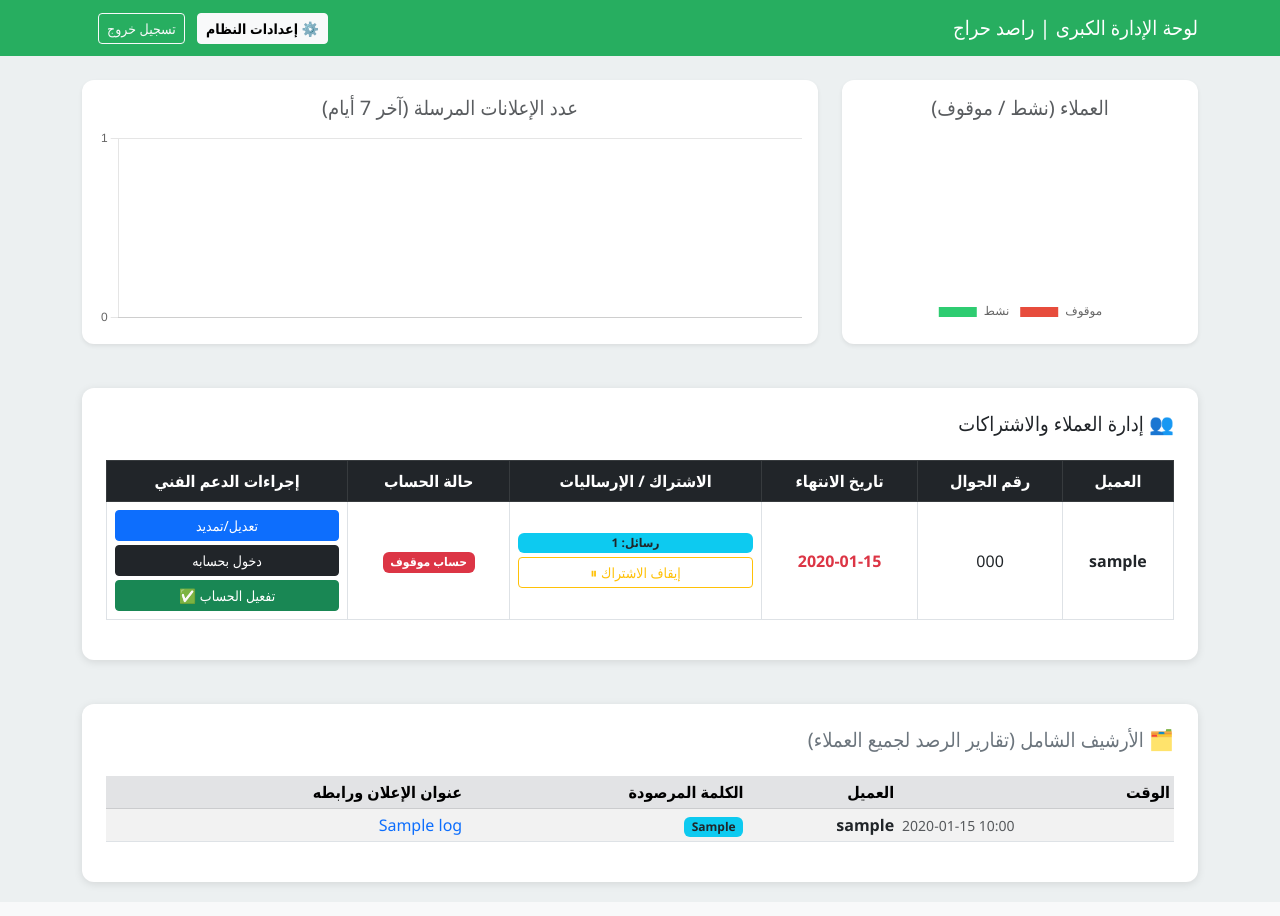
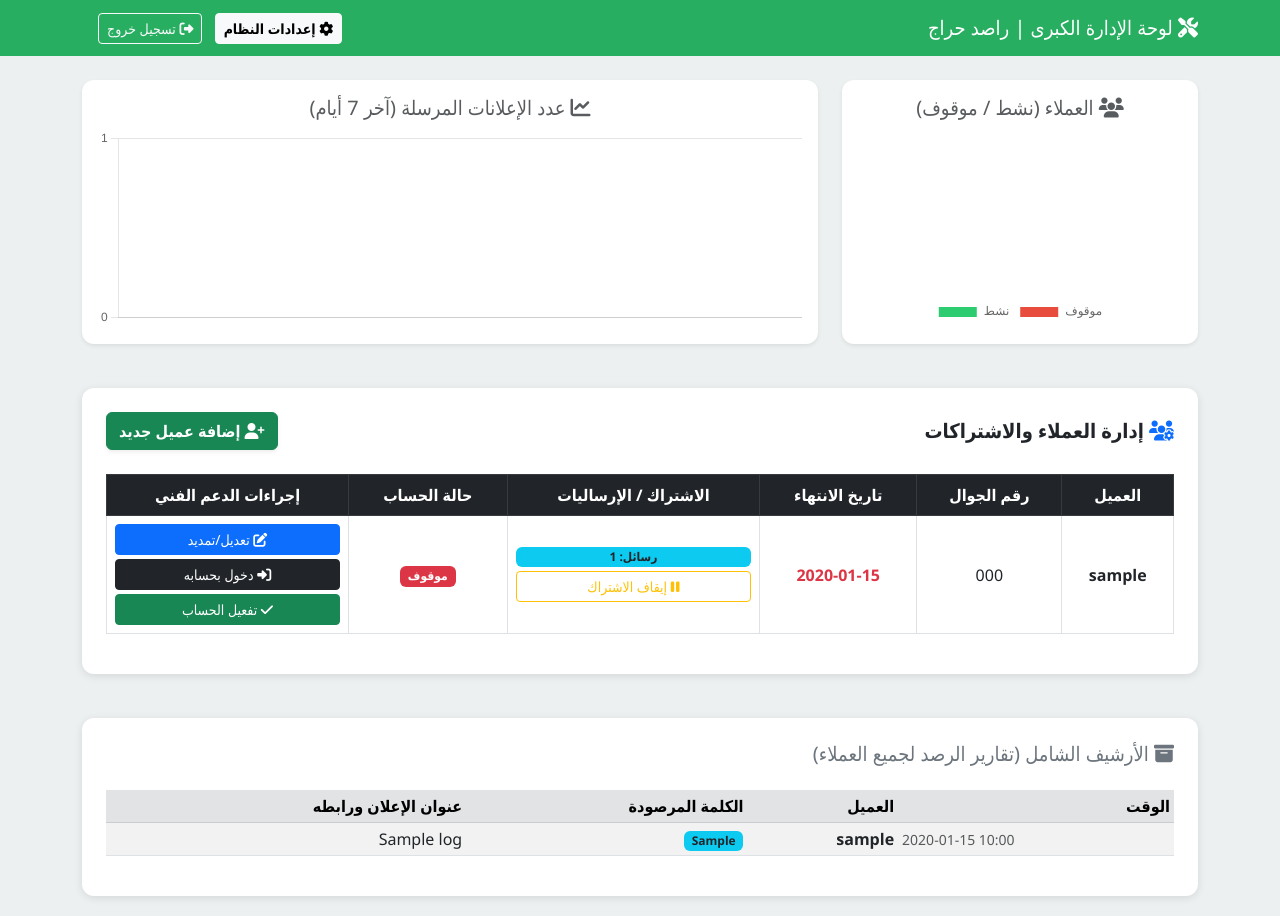
Before and after one commit to turky4500/haraj-saas, a Python web app: template templates/admin.html in a window 1280 px wide. Before the commit the page ends 892 px from the top, so only its background shows below. Run offline with Jinja, Linux system fonts and the light colour scheme; the template is opened without the code that fills it: most values are stand-ins (such as "Sample title", 1, 10 or a date in 2020).

Commit message:
Update admin.html

```diff
--- a/templates/admin.html
+++ b/templates/admin.html
@@ -5,6 +5,7 @@
     <meta name="viewport" content="width=device-width, initial-scale=1.0">
     <title>لوحة الإدارة - راصد حراج</title>
     <link href="https://cdn.jsdelivr.net/npm/bootstrap@5.3.0/dist/css/bootstrap.rtl.min.css" rel="stylesheet">
+    <link rel="stylesheet" href="https://cdnjs.cloudflare.com/ajax/libs/font-awesome/6.4.0/css/all.min.css">
     <script src="https://cdn.jsdelivr.net/npm/chart.js"></script>
     <style>
         body { background-color: #ecf0f1; font-family: 'Segoe UI', Tahoma, sans-serif;}
@@ -17,10 +18,10 @@
 <body>
     <nav class="navbar navbar-dark mb-4">
         <div class="container">
-            <a class="navbar-brand" href="#">لوحة الإدارة الكبرى | راصد حراج</a>
+            <a class="navbar-brand" href="#"><i class="fas fa-tools"></i> لوحة الإدارة الكبرى | راصد حراج</a>
             <span class="text-light ms-auto me-3">
-                <a href="/admin_settings" class="btn btn-light btn-sm fw-bold me-2">⚙️ إعدادات النظام</a>
-                <a href="/logout" class="btn btn-outline-light btn-sm">تسجيل خروج</a>
+                <a href="/admin_settings" class="btn btn-light btn-sm fw-bold me-2"><i class="fas fa-cog"></i> إعدادات النظام</a>
+                <a href="/logout" class="btn btn-outline-light btn-sm"><i class="fas fa-sign-out-alt"></i> تسجيل خروج</a>
             </span>
         </div>
     </nav>
@@ -37,13 +38,13 @@
         <div class="row mb-4">
             <div class="col-md-4">
                 <div class="card p-3 shadow-sm text-center">
-                    <h5 class="text-muted">العملاء (نشط / موقوف)</h5>
+                    <h5 class="text-muted"><i class="fas fa-users"></i> العملاء (نشط / موقوف)</h5>
                     <canvas id="usersChart" style="max-height: 200px;"></canvas>
                 </div>
             </div>
             <div class="col-md-8">
                 <div class="card p-3 shadow-sm text-center">
-                    <h5 class="text-muted">عدد الإعلانات المرسلة (آخر 7 أيام)</h5>
+                    <h5 class="text-muted"><i class="fas fa-chart-line"></i> عدد الإعلانات المرسلة (آخر 7 أيام)</h5>
                     <canvas id="adsChart" style="max-height: 200px;"></canvas>
                 </div>
             </div>
@@ -52,9 +53,12 @@
         <div class="row">
             <div class="col-md-12 mb-4">
                 <div class="card p-4">
-                    <h5 class="mb-4">👥 إدارة العملاء والاشتراكات</h5>
+                    <div class="d-flex justify-content-between align-items-center mb-4">
+                        <h5 class="mb-0 fw-bold"><i class="fas fa-users-cog text-primary"></i> إدارة العملاء والاشتراكات</h5>
+                        <a href="/admin_add_user" class="btn btn-success fw-bold shadow-sm"><i class="fas fa-user-plus"></i> إضافة عميل جديد</a>
+                    </div>
                     <div class="table-responsive">
-                        <table class="table table-bordered align-middle text-center">
+                        <table class="table table-bordered align-middle text-center table-hover">
                             <thead class="table-dark">
                                 <tr>
                                     <th>العميل</th>
@@ -80,7 +84,7 @@
                                         {% if user.subscription %}
                                             <span class="badge bg-info text-dark d-block mb-1">رسائل: {{ user.subscription.sent_count }}</span>
                                             <a href="/admin_toggle_sub/{{ user.subscription.id }}" class="btn btn-sm {% if user.subscription.status == 'active' %}btn-outline-warning{% else %}btn-outline-success{% endif %} w-100">
-                                                {% if user.subscription.status == 'active' %}إيقاف الاشتراك ⏸{% else %}تشغيل الاشتراك ▶{% endif %}
+                                                {% if user.subscription.status == 'active' %}<i class="fas fa-pause"></i> إيقاف الاشتراك{% else %}<i class="fas fa-play"></i> تشغيل الاشتراك{% endif %}
                                             </a>
                                         {% else %}
                                             <span class="text-muted small">لا يوجد اشتراك</span>
@@ -88,18 +92,18 @@
                                     </td>
                                     <td>
                                         {% if user.is_active_account %}
-                                            <span class="badge bg-success">حساب فعال</span>
+                                            <span class="badge bg-success">فعال</span>
                                         {% else %}
-                                            <span class="badge bg-danger">حساب موقوف</span>
+                                            <span class="badge bg-danger">موقوف</span>
                                         {% endif %}
                                     </td>
                                     <td>
                                         {% if user.id != current_user.id %}
                                             <div class="d-flex flex-column gap-1">
-                                                <a href="/admin_edit_user/{{ user.id }}" class="btn btn-sm btn-primary">تعديل/تمديد</a>
-                                                <a href="/impersonate/{{ user.id }}" class="btn btn-sm btn-dark">دخول بحسابه</a>
+                                                <a href="/admin_edit_user/{{ user.id }}" class="btn btn-sm btn-primary"><i class="fas fa-edit"></i> تعديل/تمديد</a>
+                                                <a href="/impersonate/{{ user.id }}" class="btn btn-sm btn-dark"><i class="fas fa-sign-in-alt"></i> دخول بحسابه</a>
                                                 <a href="/toggle_user/{{ user.id }}" class="btn btn-sm {% if user.is_active_account %}btn-danger{% else %}btn-success{% endif %}">
-                                                    {% if user.is_active_account %}إيقاف الحساب كلياً 🚫{% else %}تفعيل الحساب ✅{% endif %}
+                                                    {% if user.is_active_account %}<i class="fas fa-ban"></i> إيقاف الحساب كلياً{% else %}<i class="fas fa-check"></i> تفعيل الحساب{% endif %}
                                                 </a>
                                             </div>
                                         {% else %}
@@ -116,7 +120,7 @@
 
             <div class="col-md-12">
                 <div class="card p-4 log-table">
-                    <h5 class="mb-4 text-secondary">🗂️ الأرشيف الشامل (تقارير الرصد لجميع العملاء)</h5>
+                    <h5 class="mb-4 text-secondary"><i class="fas fa-archive"></i> الأرشيف الشامل (تقارير الرصد لجميع العملاء)</h5>
                     <div class="table-responsive">
                         <table class="table table-sm table-striped align-middle">
                             <thead class="table-secondary">
@@ -133,7 +137,7 @@
                                     <td class="text-muted small" dir="ltr">{{ log.timestamp.strftime('%Y-%m-%d %H:%M') }}</td>
                                     <td><strong>{{ log.owner.username }}</strong></td>
                                     <td><span class="badge bg-info text-dark">{{ log.keyword_matched }}</span></td>
-                                    <td><a href="{{ log.url }}" target="_blank" class="text-decoration-none">{{ log.title }}</a></td>
+                                    <td><a href="{{ log.url }}" target="_blank" class="text-decoration-none text-dark">{{ log.title }}</a></td>
                                 </tr>
                                 {% else %}
                                 <tr>
@@ -149,7 +153,6 @@
     </div>
 
     <script>
-        // رسم العملاء (دائري)
         const ctxUsers = document.getElementById('usersChart').getContext('2d');
         new Chart(ctxUsers, {
             type: 'doughnut',
@@ -164,7 +167,6 @@
             options: { plugins: { legend: { position: 'bottom' } } }
         });
 
-        // رسم الإعلانات (خطي)
         const ctxAds = document.getElementById('adsChart').getContext('2d');
         new Chart(ctxAds, {
             type: 'line',
```
